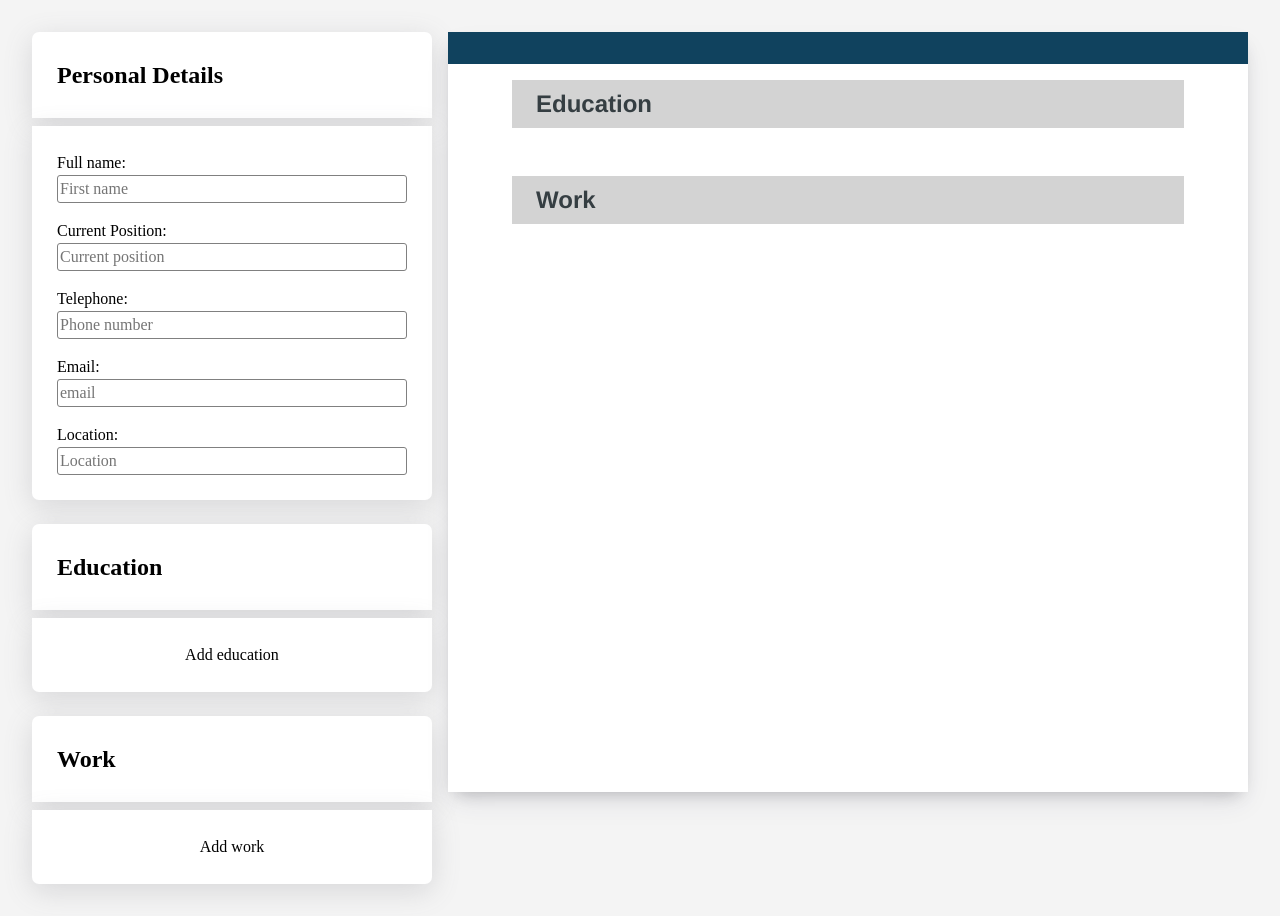
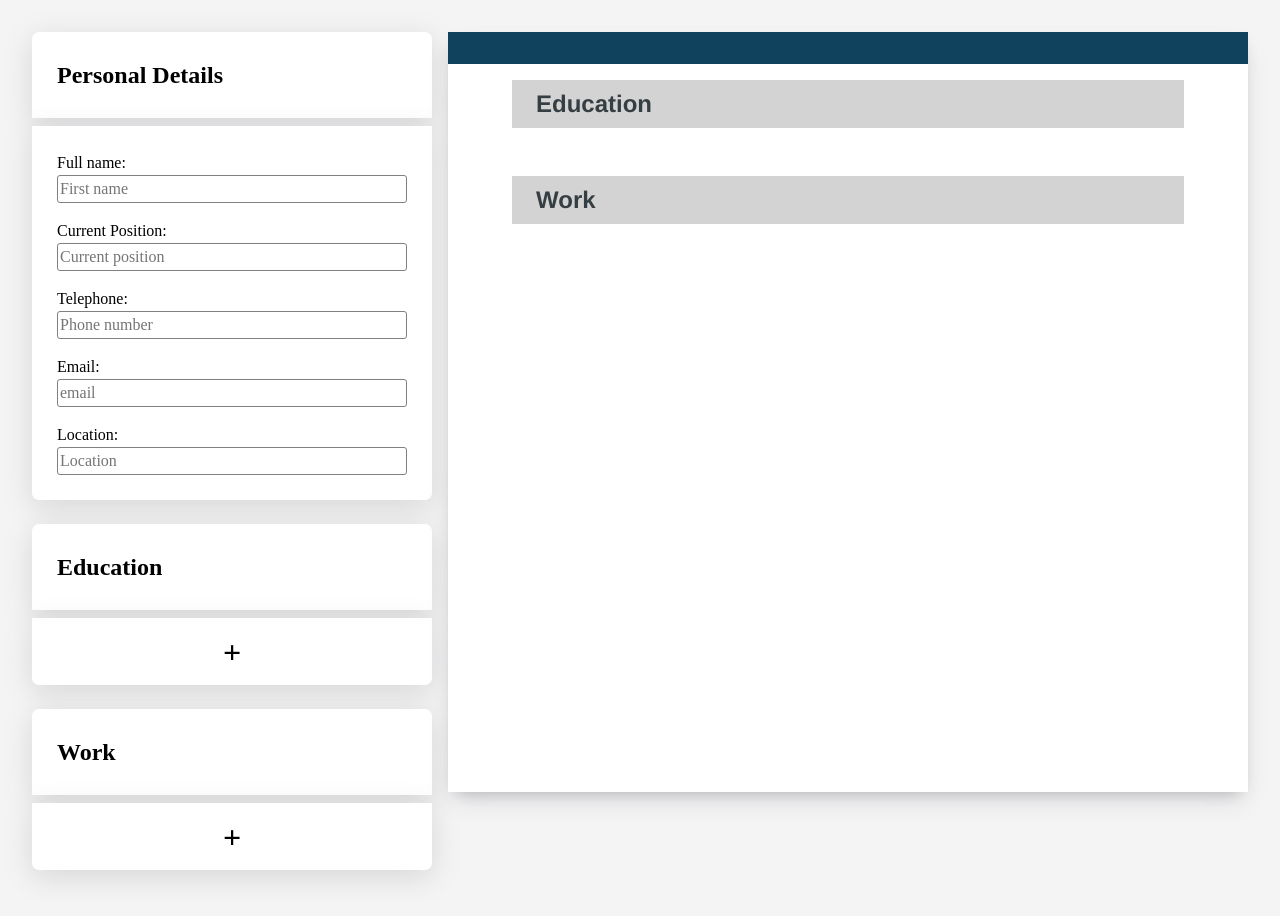
Before and after one commit to cpxx9/odin-cvApp, a React (Vite) app: page / in a window 1280 px wide. Built offline with nearby package versions, Linux system fonts and the light colour scheme.

Commit message:
changed add text to +

```diff
--- a/src/components/ExpandedInputSection.jsx
+++ b/src/components/ExpandedInputSection.jsx
@@ -42,7 +42,9 @@ export default function ExpandedInputSection({
             }
           })()
         )}
-      <button onClick={addFunction}>Add {title.toLowerCase()}</button>
+      <button className="add-btn" onClick={addFunction}>
+        +
+      </button>
     </>
   );
 }
--- a/src/styles/CVInputSection.css
+++ b/src/styles/CVInputSection.css
@@ -106,6 +106,12 @@
   transform: rotate(180deg);
 }
 
+.add-btn {
+  font-size: 2em;
+  font-weight: bold;
+  padding: .3em;
+}
+
 .move-btn {
   position: static;
 }
```
